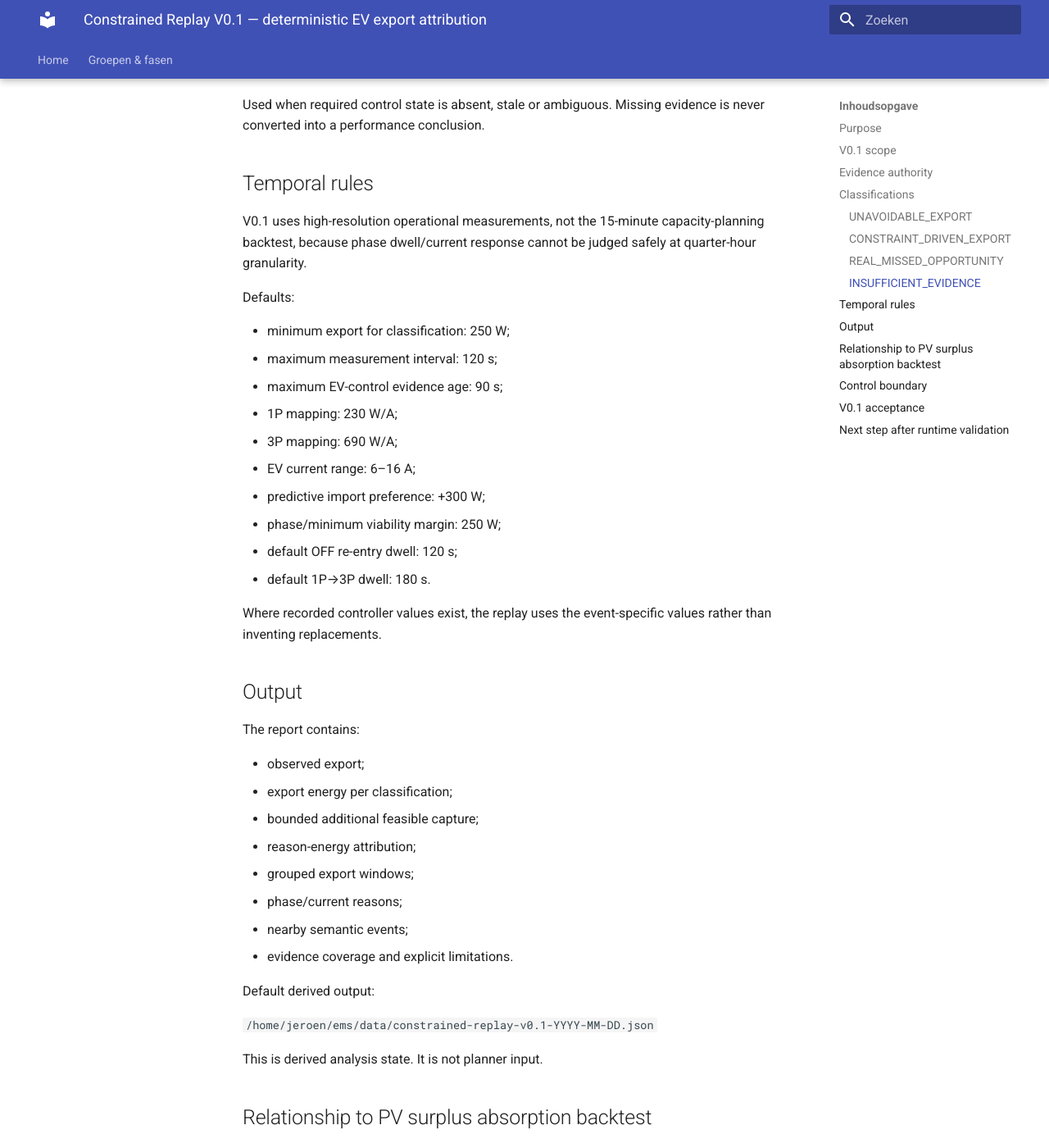
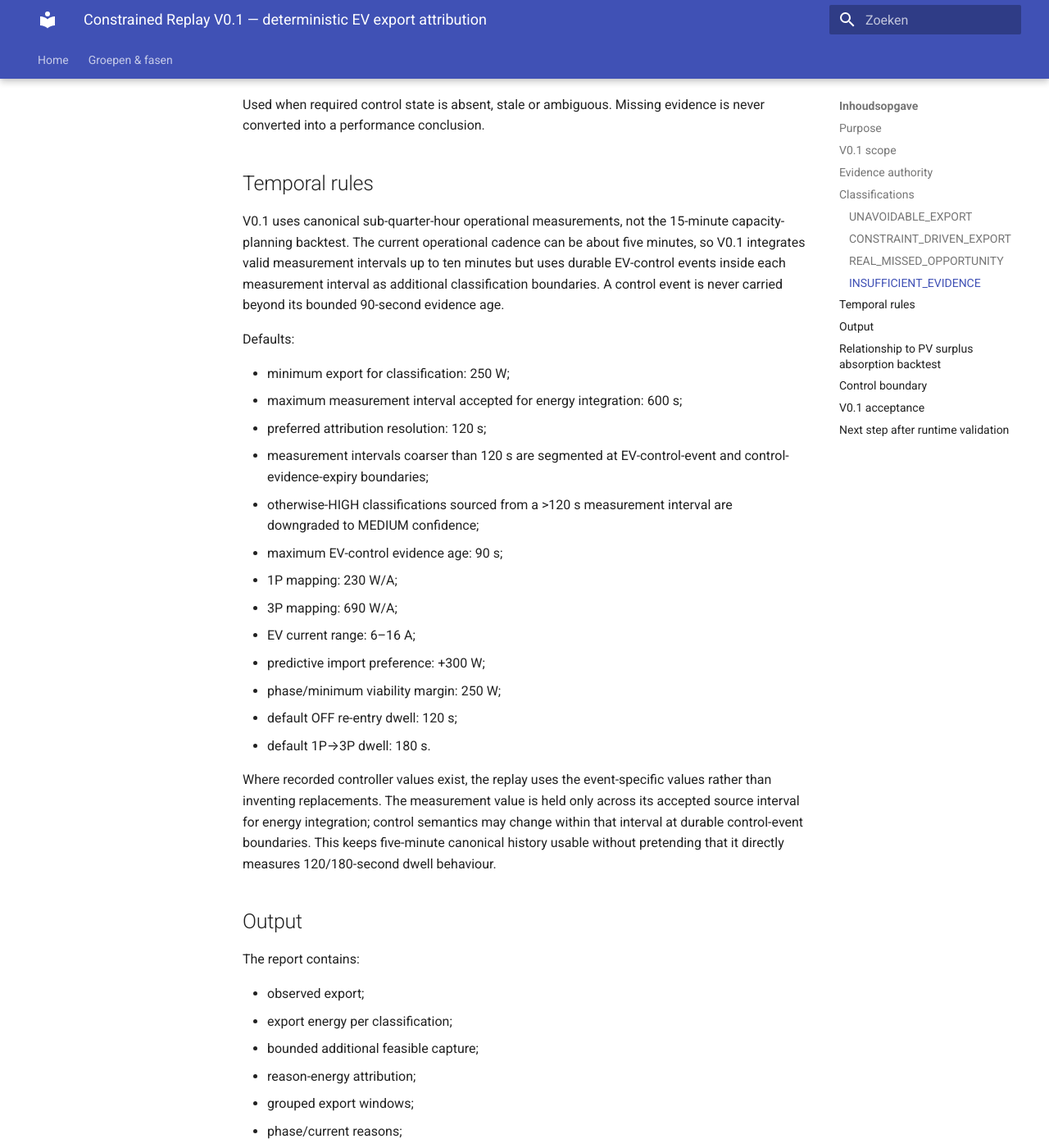
Before and after one commit to OnsKasteeltje/homey-energy-manual, an MkDocs documentation site: the page built from docs/architecture/constrained-replay-v0.1.md, in a window 1280 px wide and 1400 px high, scrolled down 3245 px. Shown: the whole window at 82% size. Built offline with MkDocs 1.6.1 and Material for MkDocs 9.7.7, drawn with Linux system fonts in a browser that asks for light colours.

Commit message:
docs(analysis): align constrained replay with canonical measurement cadence

```diff
--- a/docs/architecture/constrained-replay-v0.1.md
+++ b/docs/architecture/constrained-replay-v0.1.md
@@ -134,14 +134,20 @@ evidence is never converted into a performance conclusion.
 
 ## Temporal rules
 
-V0.1 uses high-resolution operational measurements, not the 15-minute
-capacity-planning backtest, because phase dwell/current response cannot be
-judged safely at quarter-hour granularity.
+V0.1 uses canonical sub-quarter-hour operational measurements, not the 15-minute
+capacity-planning backtest. The current operational cadence can be about five
+minutes, so V0.1 integrates valid measurement intervals up to ten minutes but
+uses durable EV-control events inside each measurement interval as additional
+classification boundaries. A control event is never carried beyond its bounded
+90-second evidence age.
 
 Defaults:
 
 - minimum export for classification: 250 W;
-- maximum measurement interval: 120 s;
+- maximum measurement interval accepted for energy integration: 600 s;
+- preferred attribution resolution: 120 s;
+- measurement intervals coarser than 120 s are segmented at EV-control-event and control-evidence-expiry boundaries;
+- otherwise-HIGH classifications sourced from a >120 s measurement interval are downgraded to MEDIUM confidence;
 - maximum EV-control evidence age: 90 s;
 - 1P mapping: 230 W/A;
 - 3P mapping: 690 W/A;
@@ -152,7 +158,11 @@ Defaults:
 - default 1P→3P dwell: 180 s.
 
 Where recorded controller values exist, the replay uses the event-specific
-values rather than inventing replacements.
+values rather than inventing replacements. The measurement value is held only
+across its accepted source interval for energy integration; control semantics
+may change within that interval at durable control-event boundaries. This keeps
+five-minute canonical history usable without pretending that it directly
+measures 120/180-second dwell behaviour.
 
 ## Output
 
```
